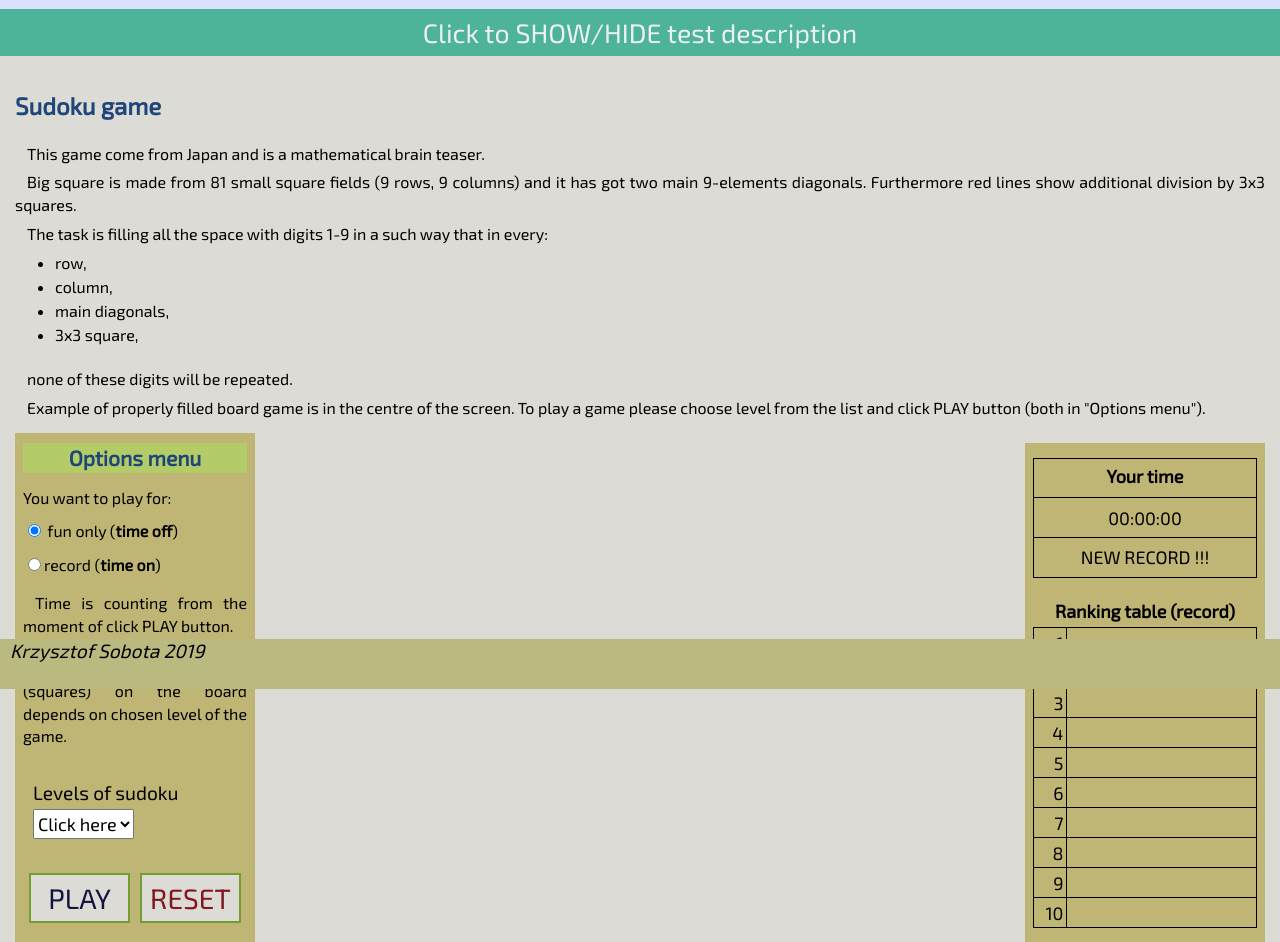
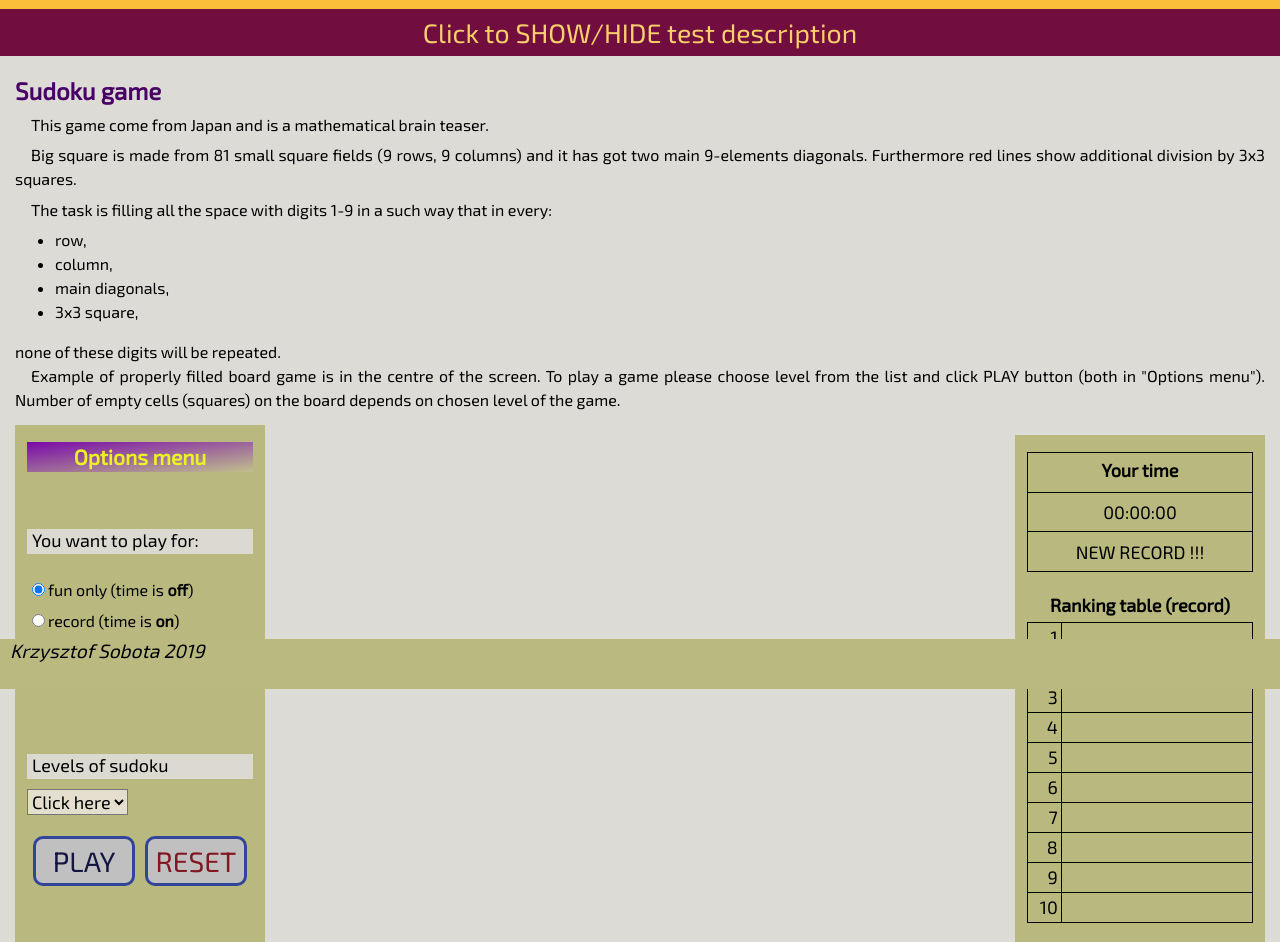
Before and after one commit to KrzysztofSobota/Sudoku, a plain HTML site: page index.html in a window 1280 px wide. Shown: the part 111-1053 px from the top of the page. Drawn offline with Linux system fonts and the light colour scheme.

Commit message:
Colors and text changes
More colors on the page, move some text outside the table.

```diff
--- a/index.html
+++ b/index.html
@@ -30,24 +30,24 @@
             <li>main diagonals,</li>
             <li>3x3 square,</li>
           </ul>
-         <p>none of these digits will be repeated.</p>
-         <p>Example of properly filled board game is in the centre of the screen. To play a game please choose level from the list and click PLAY button (both in "Options menu").</p>
+         <span>none of these digits will be repeated.</span>
+         <p>Example of properly filled board game is in the centre of the screen. To play a game please choose level from the list and click PLAY button (both in "Options menu"). Number of empty cells (squares) on the board depends on chosen level of the game.</p>
         </section>
         <sidebar class="panels">
-          <header>Options menu</header>
-          <span>You want to play for:</span>
-          <div class="click">
-            <input type="radio" id="opt1" checked="checked">
-            <span>fun only (<b>time off</b>)</span>
-          </div>
-          <div class="click">
-            <input type="radio" id="opt2"><span>record (<b>time on</b>)</span>
+          <h2>Options menu</h2>
+          <div class="options">
+            <span>You want to play for:</span>
+            <div class="click">
+              <input type="radio" id="opt1" checked="checked"><span>fun only (time is <b>off</b>)</span>
+            </div>
+            <div class="click">
+              <input type="radio" id="opt2"><span>record (time is <b>on</b>)</span>
+            </div>
           </div>
           <p>Time is counting from the moment of click PLAY button.</p>
-          <p>Number of empty cells (squares) on the board depends on chosen level of the game.</p>
           <div class="game_levels">
             <label for="level_list">
-             <span>Levels of sudoku</span>
+              <span>Levels of sudoku</span>
             </label>
             <select class="level_list" name="level_list" id="level_list">
               <option value="" selected>Click here</option>
--- a/style.css
+++ b/style.css
@@ -15,12 +15,16 @@ html, body {
 
 header, h1, h2, h3 {
   width: 100%;
-  color: hsl(214, 61%, 30%);
+}
+
+h1, h2, h3 {
+  margin: 5px 0;
+  color: hsl(283, 100%, 20%);
 }
 
 h1 {font-size: 2em;}
 h2 {font-size: 1.5em;}
-h3 {font-size: 1.17em;}
+h3 {font-size: 1.25em;}
 
 a {
   text-decoration: none;
@@ -29,8 +33,8 @@ a {
 
 p {
   text-align: justify;
-  text-indent: 0.75em;
-  line-height: 1.4em;
+  text-indent: 1em;
+  line-height: 1.5em;
   margin: 0.2em 0;
 }
 
@@ -40,8 +44,7 @@ p {
   height: 120px;
   flex-flow: row wrap;
   align-content: center;
-  background-color: #DBE0FF;
-/*  background-color: hsl(110, 37%, 75%);*/
+  background-color: hsl(42, 94%, 60%);
 }
 
 .game_name > a, a > h1 {
@@ -60,11 +63,10 @@ a > h1 {
   flex-flow: row nowrap;
 }
 
-.test {
+.game {
   padding-left: 20px;
   margin-bottom: 9px;
-  font-size: 80px;
-/*  color: hsl(268, 60%, 30%);*/
+  font-size: 60px;
 }
 
 .hide_show {
@@ -74,13 +76,12 @@ a > h1 {
   justify-content: center;
   align-items: center;
   border-width: 0;
-  background-color: hsl(165, 40%, 50%);
-/*  background-color: hsl(214, 52%, 31%);*/
+  background-color: hsl(330, 79%, 25%);
 }
 
 .hide_show > span {
   font-size: 2em;
-  color: hsl(224, 51%, 95%);
+  color: hsl(42, 94%, 70%);
 }
 
 main {
@@ -116,45 +117,53 @@ li {
   flex-flow: row wrap;
 }
 
-header {
+.panels > h2 {
   display: flex;
   height: 30px;
-  margin: 0;
-  font: 600 21px 'Exo 2';
   justify-content: center;
   align-items: center;
-  background-color: #B4CC68;
+  line-height: 1.5em;
+  font-size: 21px;
+  background-color: hsl(282, 90%, 30%);
+  background: linear-gradient(to bottom right, hsl(282, 90%, 35%) 0%, hsl(60, 29%, 65%) 100%);
+  color: hsl(62, 88%, 55%);
 }
 
 .panels {
-  flex-basis: 240px;
+  flex-basis: 250px;
   height: auto;
-  padding: 10px 8px;
-  background-color: #BFB575;
+  padding: 12px;
+  background-color: hsl(60, 29%, 61%);
+}
+
+.options {
+  display: flex;
+  flex-flow: row wrap;
 }
 
 .click {
-  display: block;
-  height: auto;
+  height: 1em;
   width: 100%;
 }
 
-.game_levels {
-  height: auto;
-  margin: 10px 0;
-  padding-left: 10px;
-}
-
-label > span {
-  display: inline-block;
-  width: 100%;
-  font: normal 1.2em 'Exo 2';
+.game_levels, .options > span, label > span {
+  height: 25px;
   margin: 5px 0;
 }
 
+.options > span, label > span {
+  display: inline-block;
+  width: 100%;
+  padding-left: 5px;
+  margin-bottom: 10px;
+  font-size: 18px;
+  background-color: hsl(46, 14%, 84%);
+}
+
 .level_list {
-  height: 30px;
+  height: auto;
   font-size: 18px;
+  background-color: hsl(45, 28%, 85%);
 }
 
 .buttons {
@@ -169,9 +178,10 @@ label > span {
   width: 45%;
   height: 100%;
   margin: 0 5px;
-  border: 2px solid #729d31;
+  border: 3px solid hsl(228, 52%, 40%);
+  border-radius: 10px;
   font-size: 28px;
-  background-color: #DDDBD5;
+  background-color: silver;
 }
 
 .buttons > button:first-of-type {
@@ -209,7 +219,7 @@ input[type='radio'] {
   height: calc( 100% / 9 );
   width: calc( 100% / 9 );
   border: thin solid black;
-  background-color: rgba(237, 198, 123, 0.55);
+  background-color: hsl(52, 37%, 60%);
 }
 
 .squares > span {
```
